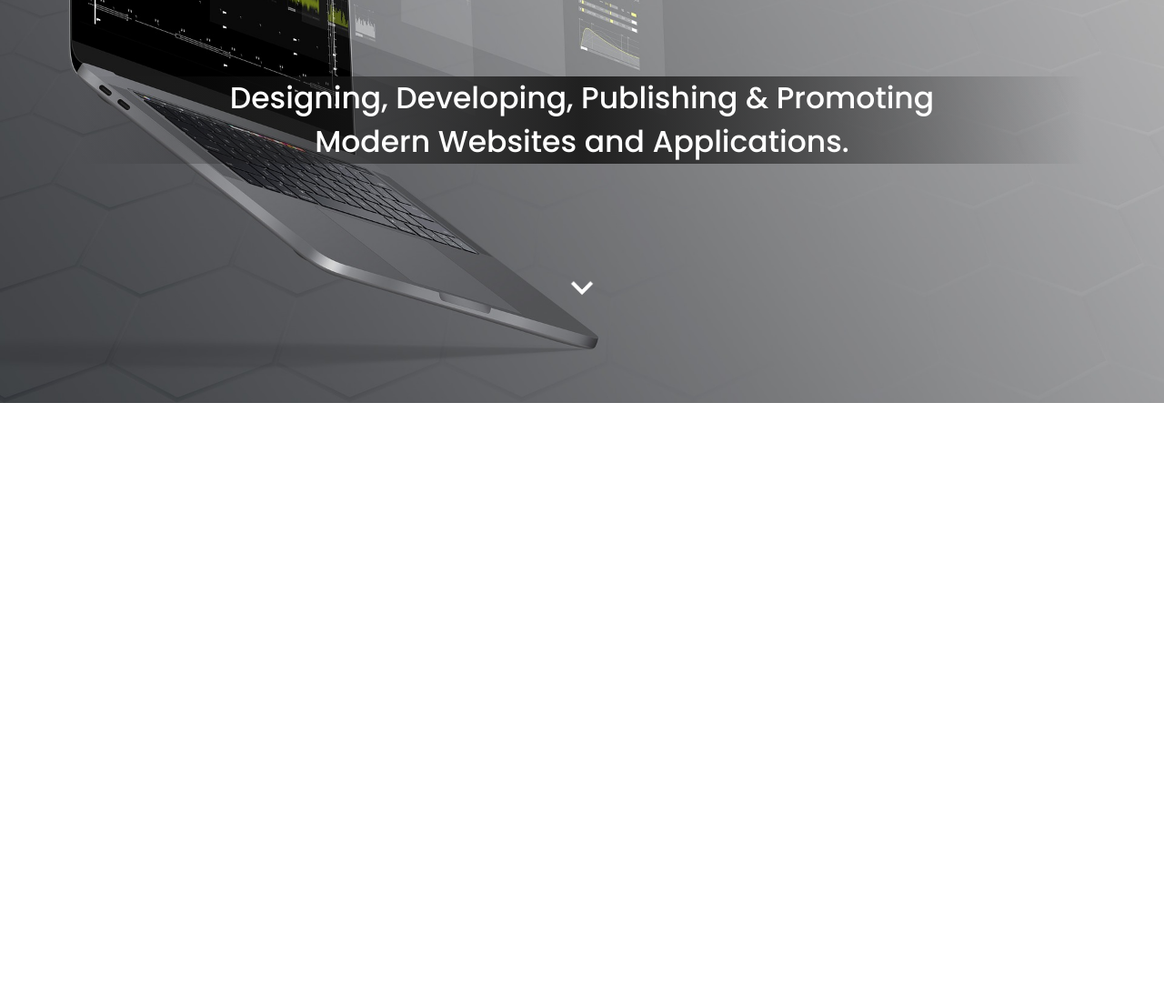
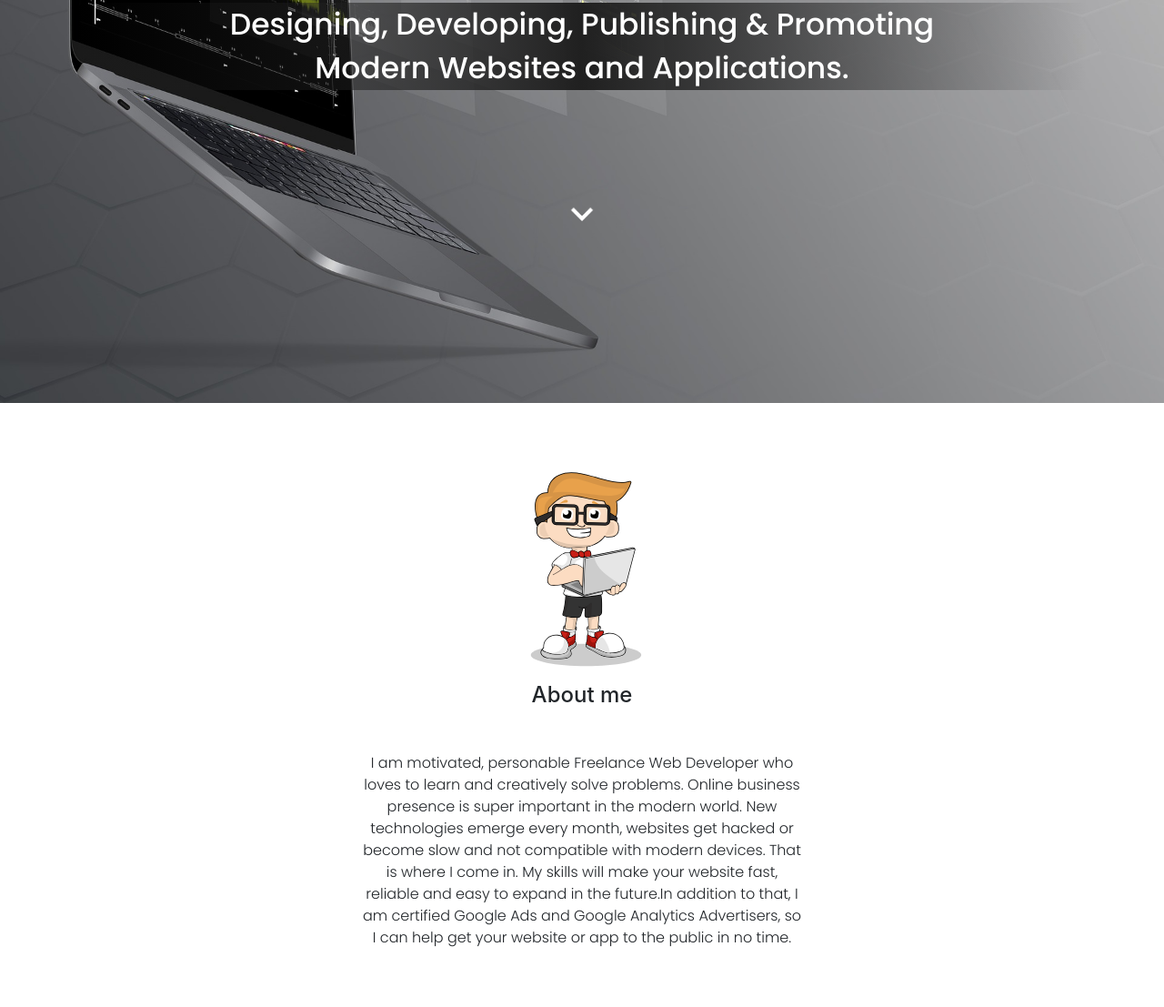
Before and after one commit to mariourban83/MU-static-portfolio-page-2019, a plain HTML site: page index.html in a window 1280 px wide. Shown: the part 357-1464 px from the top of the page at 91% size. Before the commit the page ends 800 px from the top, so only its background shows below. Drawn offline with nearby package versions, Linux system fonts and the light colour scheme.

Commit message:
Add completed  About me section. Fix navigation toggler.

```diff
--- a/index.html
+++ b/index.html
@@ -18,7 +18,7 @@
   <!--Section landing view , Navigation & Header-->
 
   <div class="section-landing-view">
-    <nav class="navbar navbar-expand-lg bg-secondary" id="mainNav">
+    <nav class="navbar navbar-expand-lg bg-secondary fixed-top" id="mainNav">
       <div class="container">
         <a class="navbar-brand" href="index.html">Mario Urban</a>
         <button class="navbar-toggler navbar-toggler-right bg-primary text-white rounded" type="button"
@@ -26,7 +26,8 @@
           aria-label="Toggle navigation">
           <img src="assets/images/menu-icon.svg" alt="menu icon">
         </button>
-        <div class="collapse navbar-collapse" id="navbarResponsive">
+        <div class="collapse navbar-collapse" data-toggle="collapse" data-target=".navbar-collapse"
+          id="navbarResponsive">
           <ul class="navbar-nav ml-auto">
             <li class="nav-item mx-0 mx-lg-1">
               <a class="nav-link py-3 px-0 px-lg-3" href="#about-me">About Me</a>
@@ -59,6 +60,30 @@
     </header>
   </div>
 
+  <!--About me section-->
+
+  <section id="about-me">
+    <div class="container">
+      <div class="row">
+        <div class="col-12 text-center">
+          <img class="img-fluid" src="assets/images/dev-icon.svg" width="275px" alt="">
+          <div class="h4 text-center">About me</div>
+          <div class="col-12">
+            <p>I am motivated, personable Freelance Web Developer who loves to learn and creatively solve problems.
+              Online business presence is super important in the modern world. New technologies emerge every month,
+              websites get hacked or become slow and not compatible with modern devices. That is where I come in. My
+              skills will make your website fast, reliable and easy to expand in the future.In addition to that, I
+              am
+              certified Google Ads and Google Analytics Advertisers, so I can help get your website or app to the
+              public
+              in no time.
+            </p>
+          </div>
+        </div>
+      </div>
+    </div>
+  </section>
+
   <script src="https://code.jquery.com/jquery-3.3.1.slim.min.js"
     integrity="sha384-q8i/X+965DzO0rT7abK41JStQIAqVgRVzpbzo5smXKp4YfRvH+8abtTE1Pi6jizo" crossorigin="anonymous">
   </script>
--- a/styles/main.css
+++ b/styles/main.css
@@ -5,6 +5,7 @@ Table of Content
 1. Global Styles
 2. Section landing view, Navigation,Background,Related Media Querries
 3. Header section, Related Media Querries
+4. About me section
 
 */
 
@@ -23,17 +24,22 @@ a {
 a:hover {
     color: #FBBC04;
 }
+p {
+    font-family:Poppins, sans-serif;
+    font-weight: 300;
+}
 
 /* 2. Section landing view, Navigation,Background, Related Custom Media Querries */
 
 .section-landing-view {
-    background-image: url('/assets/images/laptop-bg.jpg');
+    background: url('/assets/images/laptop-bg.jpg');
     background-size: cover;
     background-repeat: no-repeat;
     height: 100vh;
 }
 .bg-secondary {
-    background-color: #00000000!important;
+    background: linear-gradient(rgba(0, 0, 0, 0) 0%,rgba(0, 0, 0, 0.5)30%, rgba(0, 0, 0, 0.5)30%,rgba(0, 0, 0, 0) 100%)!important;
+   padding-top: 30px,
 }
 
 .navbar-brand {
@@ -117,3 +123,24 @@ header.masthead img {
         padding-top: 35vh;
     }
 }
+
+/* About me Section*/
+
+#about-me .img-fluid {
+    padding-top: 6vh;
+    margin-bottom: 0;
+}
+#about-me .h4 {
+    margin-top:-1rem;
+    margin-bottom: 3rem;
+}
+ #about-me p {
+     padding-bottom: 3rem;
+ }
+
+@media (min-width: 550px) {
+    #about-me .row {
+        width:550px;
+        margin: auto;
+    }
+}
```
